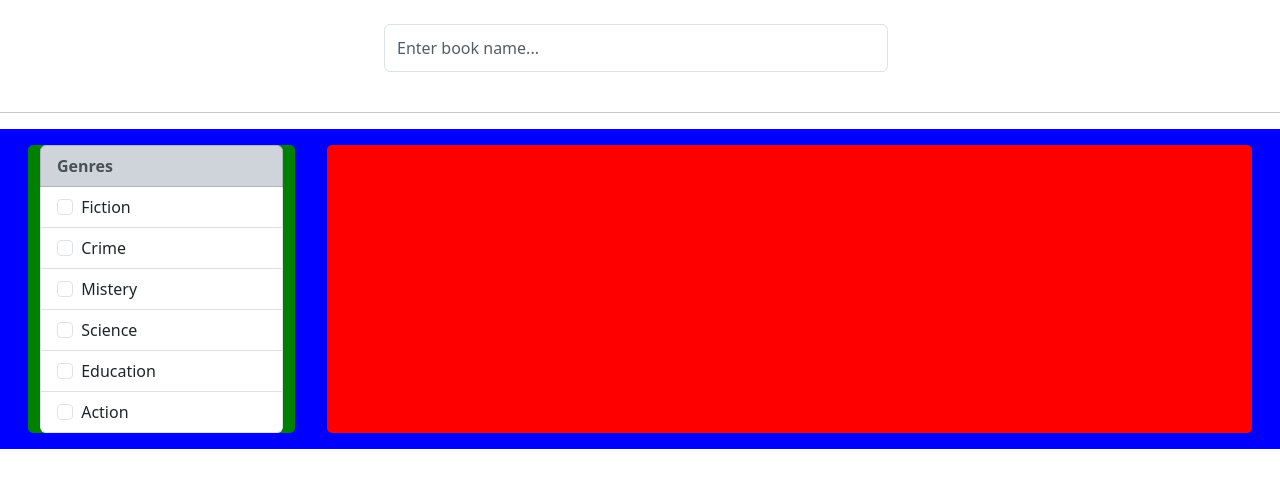
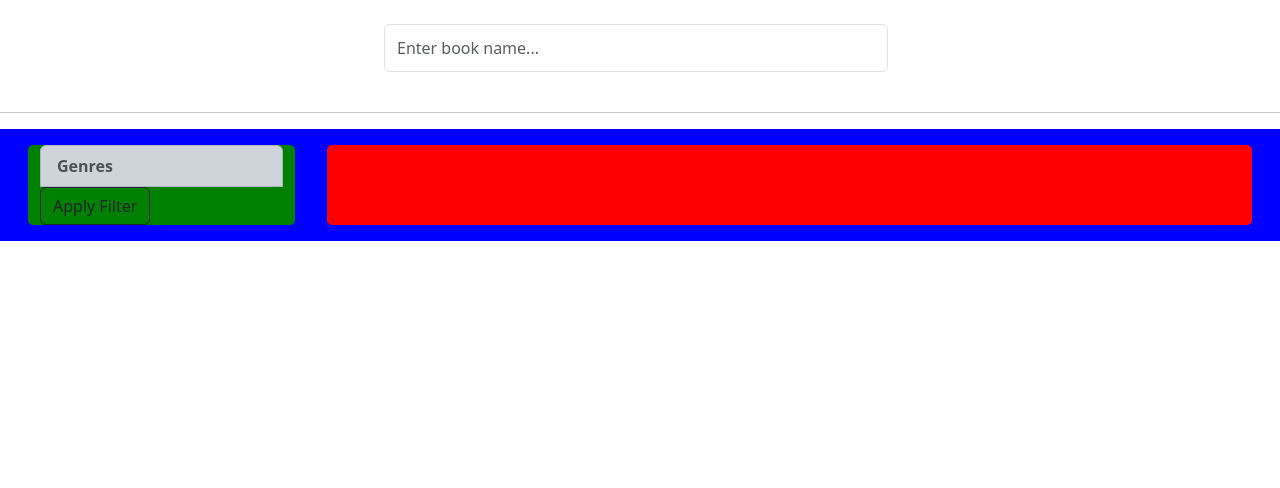
Before and after one commit to PuricelIonut/library, a Django app: page / in a window 1280 px wide. Shown: the part 56-544 px from the top of the page. Run offline with Django 4.2, Linux system fonts and the light colour scheme; data that the repository does not hold is empty.

Commit message:
add genre list based on db

```diff
--- a/shelf/urls.py
+++ b/shelf/urls.py
@@ -1,3 +1,3 @@
 from django.urls import path
-
-urlpatterns = []
+from . import views
+urlpatterns = [ ]
--- a/shelf/views.py
+++ b/shelf/views.py
@@ -2,5 +2,7 @@ from django.shortcuts import render
 from .models import BookModel
 
 def home_view(request):
-    books = BookModel.objects.all()
-    return render(request, 'home.html', {'books': books})
+    filter = request.GET.get('filter') if request.GET.get('filter') != None else ''
+    books = BookModel.objects.filter(genre__icontains=filter)
+    genres = BookModel.objects.values('genre').distinct()
+    return render(request, 'home.html', {'books': books, 'genres': genres})
--- a/templates/home.html
+++ b/templates/home.html
@@ -21,35 +21,22 @@
 <link rel="stylesheet" href="{% static 'homepage/genre-book.css' %}">
 
 <div id="content-container" class="container-fluid">
+
     <div id="genres-container" class="container-fluid">
         <ul class="list-group">
             <li class="list-group-item list-group-item-dark"><b>Genres</b></li>
-            <li class="list-group-item">
-                <input class="form-check-input me-1" type="checkbox" value="" id="firstCheckbox">
-                <label class="form-check-label" for="firstCheckbox">Fiction</label>
-            </li>
-            <li class="list-group-item">
-                <input class="form-check-input me-1" type="checkbox" value="" id="secondCheckbox">
-                <label class="form-check-label" for="secondCheckbox">Crime</label>
-            </li>
-            <li class="list-group-item">
-                <input class="form-check-input me-1" type="checkbox" value="" id="thirdCheckbox">
-                <label class="form-check-label" for="thirdCheckbox">Mistery</label>
-            </li>
-            <li class="list-group-item">
-                <input class="form-check-input me-1" type="checkbox" value="" id="thirdCheckbox">
-                <label class="form-check-label" for="thirdCheckbox">Science</label>
-            </li>
-            <li class="list-group-item">
-                <input class="form-check-input me-1" type="checkbox" value="" id="thirdCheckbox">
-                <label class="form-check-label" for="thirdCheckbox">Education</label>
-            </li>
-            <li class="list-group-item">
-                <input class="form-check-input me-1" type="checkbox" value="" id="thirdCheckbox">
-                <label class="form-check-label" for="thirdCheckbox">Action</label>
-            </li>
+            <form action="" method="GET">
+                {% for x in genres %}
+                <li class="list-group-item">
+                    <input class="form-check-input me-1" type="checkbox" value="" name="genre_filter">
+                    <label class="form-check-label" for="thirdCheckbox">{{ x.genre }}</label>
+                </li>
+                {% endfor %}
+                <button type="submit" class="btn btn-outline-dark">Apply Filter</button>
+            </form>
         </ul>
     </div>
+
     <div id="books-container" class="container-fluid">
         {% for book in books %}
             <div class="book"><h1>{{ book.title}}</h1>
```
